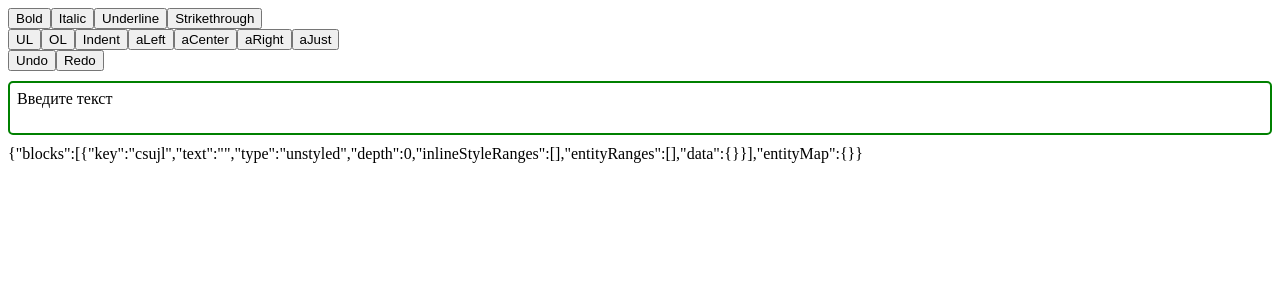
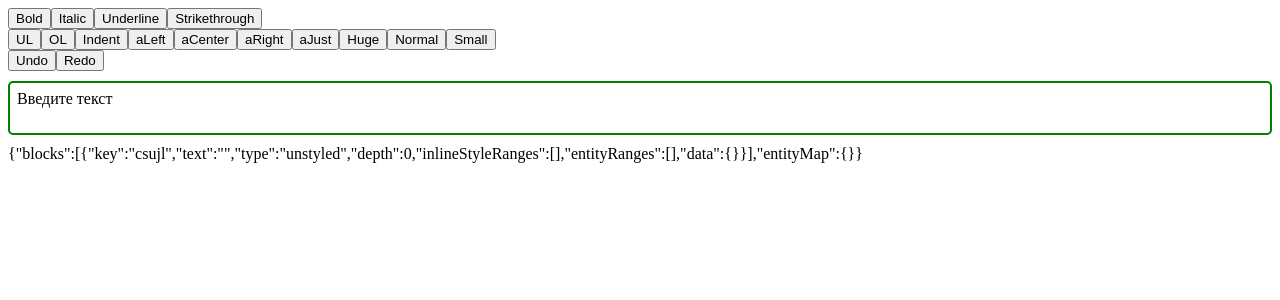
Before and after one commit to yerassylad/draftjs, a React (Create React App) app: page / in a window 1280 px wide. Shown: the top 300 px of the page. Built offline with nearby package versions, Linux system fonts and the light colour scheme.

Commit message:
font size functionality

```diff
--- a/src/text-editor.css
+++ b/src/text-editor.css
@@ -6,7 +6,7 @@
 }
 
 .textIndentation {
-  text-indent: 15%;
+  text-indent: 3%;
 }
 
 .textAlignLeft {
@@ -24,3 +24,15 @@
 .textAlignJustify {
   text-align: justify;
 }
+
+.smallFont {
+  font-size: xx-small;
+}
+
+.normalFont {
+  font-size: medium;
+}
+
+.hugeFont {
+  font-size: xx-large;
+}
--- a/src/text_editor.js
+++ b/src/text_editor.js
@@ -25,7 +25,10 @@ const BLOCK_STYLES = [
   { label: "aLeft", style: "a-left" },
   { label: "aCenter", style: "a-center" },
   { label: "aRight", style: "a-right" },
-  { label: "aJust", style: "a-just" }
+  { label: "aJust", style: "a-just" },
+  { label: "Huge", style: "huge" },
+  { label: "Normal", style: "normal" },
+  { label: "Small", style: "small" }
 ];
 
 // Кнопка с функцией
@@ -81,6 +84,14 @@ function myBlockStyleFn(contentBlock) {
       return "textAlignRight";
     case "a-just":
       return "textAlignJustify";
+    case "huge":
+      return "hugeFont";
+    case "normal":
+      return "normalFont";
+    case "small":
+      return "smallFont";
+    default:
+      return;
   }
 }
 
```
